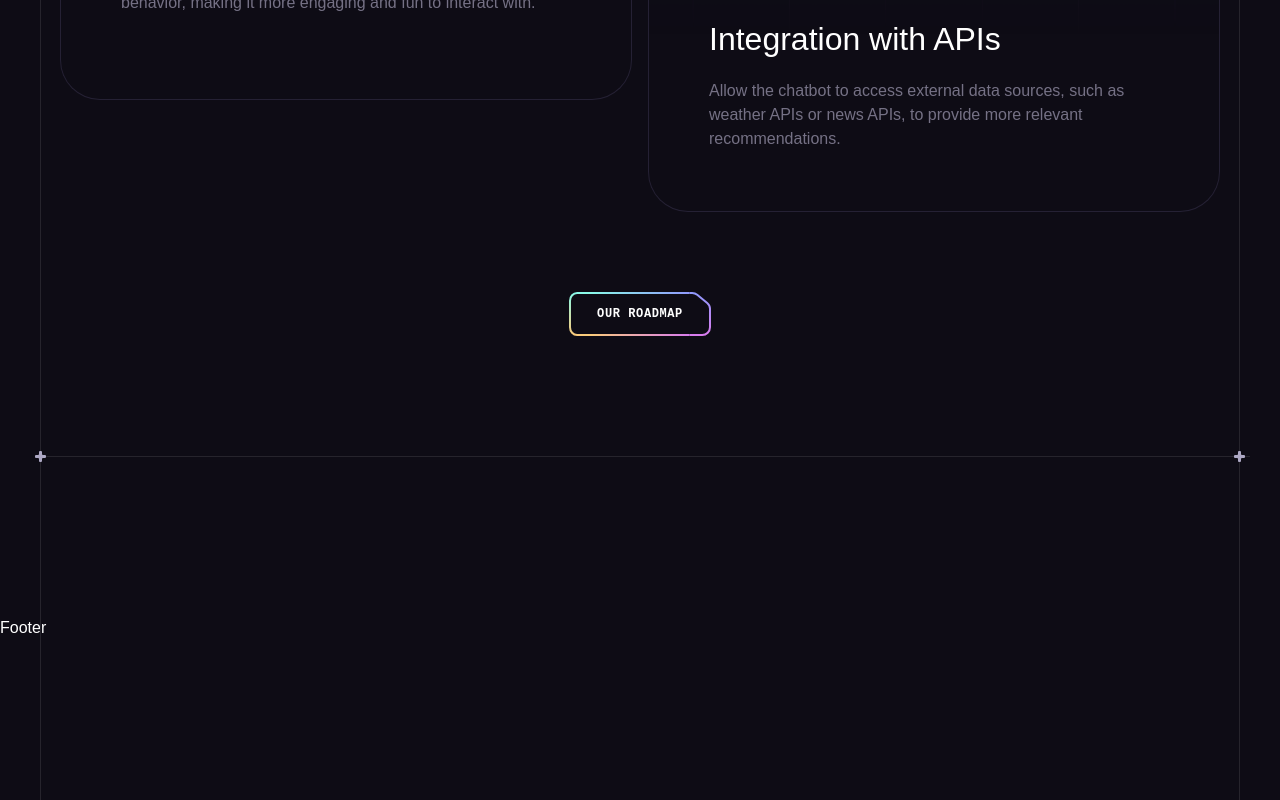
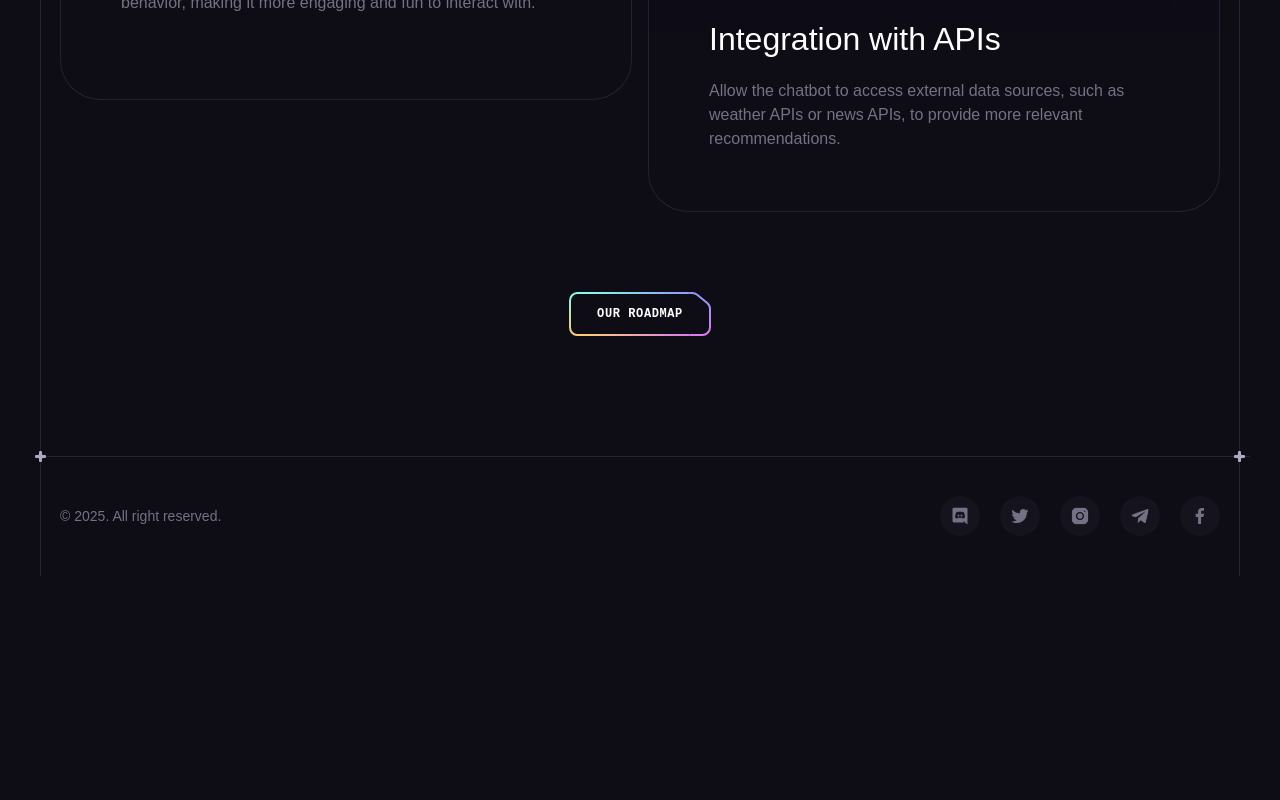
Before and after one commit to samirzjadhav/brainwave-web, a React (Create React App) app: page / in a window 1280 px wide. Shown: the part 8909-9709 px from the top of the page. After the commit the page ends 9485 px from the top, so only its background shows below. Built offline with nearby package versions, Linux system fonts and the light colour scheme.

Commit message:
feat: compl;ete footer and also website off brainwave

```diff
--- a/src/components/Footer.js
+++ b/src/components/Footer.js
@@ -1,8 +1,29 @@
 import React from "react";
 import Section from "./Section";
+import { socials } from "../constant";
 
 const Footer = () => {
-  return <Section crosses>Footer</Section>;
+  return (
+    <Section crosses className="!px-0 !py-10">
+      <div className="container flex sm:justify-between justify-center items-center gap-10 max-sm:flex-col">
+        <p className="caption text-n-4 lg:block">
+          © {new Date().getFullYear()}. All right reserved.
+        </p>
+        <ul className="flex gap-5 flex-wrap">
+          {socials.map((item) => (
+            <a
+              href={item.url}
+              key={item.id}
+              target="_blank"
+              className="flex items-center justify-center w-10 h-10 bg-n-7 rounded-full transition-colors hover:bg-n-6"
+            >
+              <img src={item.iconUrl} alt="" />
+            </a>
+          ))}
+        </ul>
+      </div>
+    </Section>
+  );
 };
 
 export default Footer;
```
